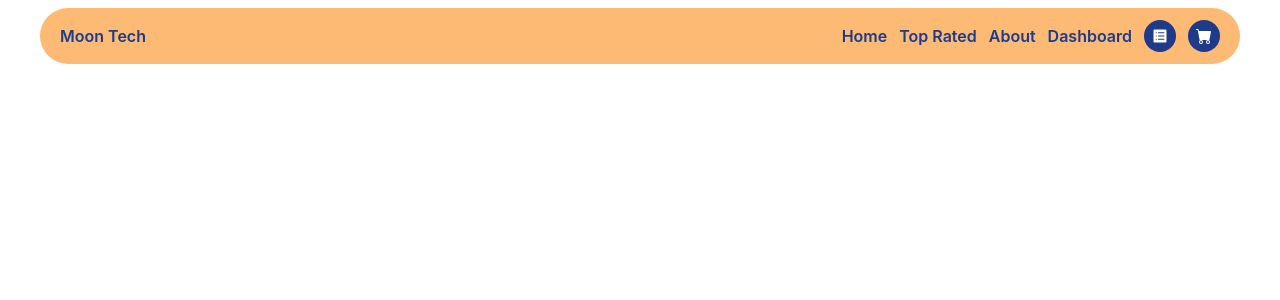
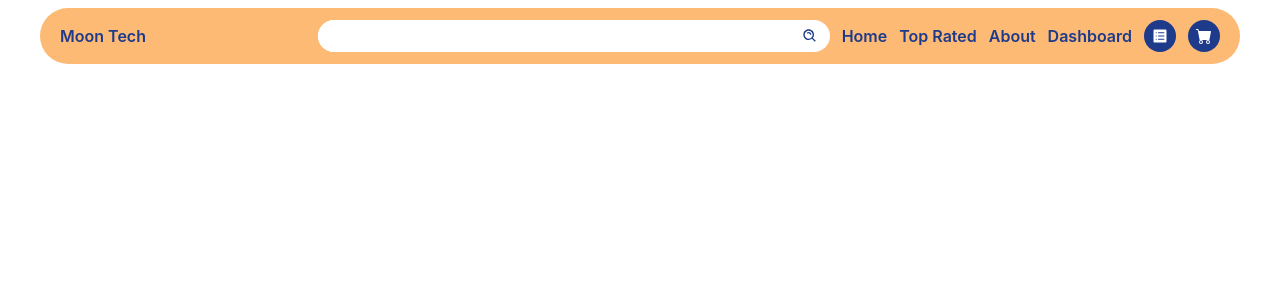
Before and after one commit to mazhars-git/redux-starter-app, a React (Create React App) app: page /cart in a window 1280 px wide. Shown: the top 300 px of the page. Built offline with nearby package versions, Linux system fonts and the light colour scheme.

Commit message:
update folder

```diff
--- a/src/layout/Navbar.js
+++ b/src/layout/Main/Navbar.js
@@ -2,12 +2,26 @@ import React from "react";
 import { Link } from "react-router-dom";
 import { BsFillCartFill } from "react-icons/bs";
 import { IoIosListBox } from "react-icons/io";
+import { BiSearchAlt } from "react-icons/bi";
 
 const Navbar = () => {
   return (
     <nav className='h-14 bg-orange-300 rounded-full m-2 max-w-7xl mx-auto px-5'>
       <ul className='h-full  mx-auto flex justify-between items-center gap-3 font-semibold text-blue-900'>
         <h1 className='flex-1'>Moon Tech</h1>
+
+        <li className='flex bg-white mx-auto h-8 w-full max-w-lg  rounded-full pr-3'>
+          <input
+            className='h-8 px-4 rounded-full w-full text-sm border-0 focus:ring-0 outline-none'
+            type='text'
+            name='search'
+            id='search'
+          />
+          <button>
+            <BiSearchAlt />
+          </button>
+        </li>
+
         <li>
           <Link to='/'>Home</Link>
         </li>
--- a/src/pages/Cart.js
+++ b/src/pages/Main/Cart.js
@@ -1,6 +1,6 @@
 import React from "react";
 import { useSelector } from "react-redux";
-import ProductCard from "../components/ProductCard";
+import ProductCard from "../../components/ProductCard";
 
 const Cart = () => {
   const cart = useSelector((state) => state.cart);
--- a/src/pages/Home.js
+++ b/src/pages/Main/Home.js
@@ -1,6 +1,6 @@
 import React, { useEffect, useState } from "react";
 import { useSelector } from "react-redux";
-import ProductCard from './../components/ProductCard';
+import ProductCard from '../../components/ProductCard';
 
 const Home = () => {
   const [products, setProducts] = useState([]);
```
Also changed, not shown: src/routes/routes.js (+5 -5 lines), src/layout/Main/Main.js (renamed from src/layout/Main.js), src/pages/Main/About.js (renamed from src/pages/About.js), src/pages/Main/TopRated.js (renamed from src/pages/TopRated.js).
